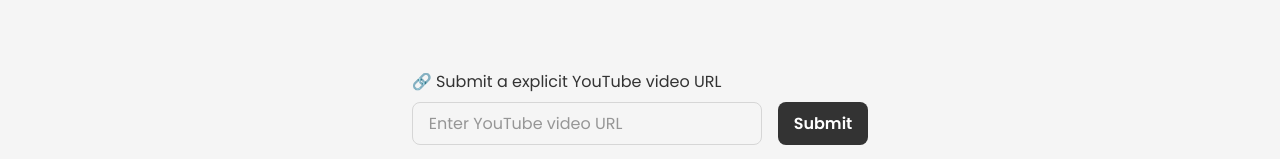
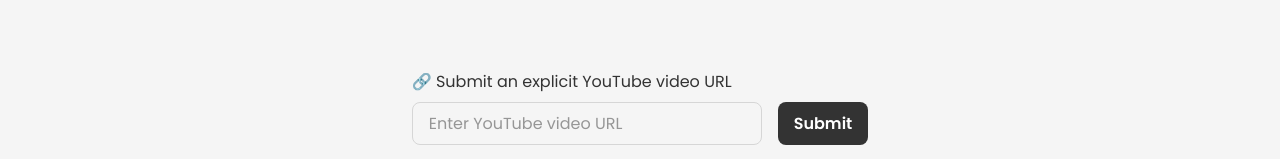
Before and after one commit to prajeshElEvEn/explicit-web, a React (Create React App) app: page / in a window 1280 px wide. Shown: the part 431-590 px from the top of the page. Built offline with nearby package versions, Linux system fonts and the light colour scheme.

Commit message:
- fixed UI

```diff
--- a/src/pages/HomePage.js
+++ b/src/pages/HomePage.js
@@ -21,7 +21,7 @@
                 </div>
                 <form>
                     <div className="text">
-                        🔗 Submit a explicit YouTube video URL
+                        🔗 Submit an explicit YouTube video URL
                     </div>
                     <div className="form-field">
                         <div className="input">
```
